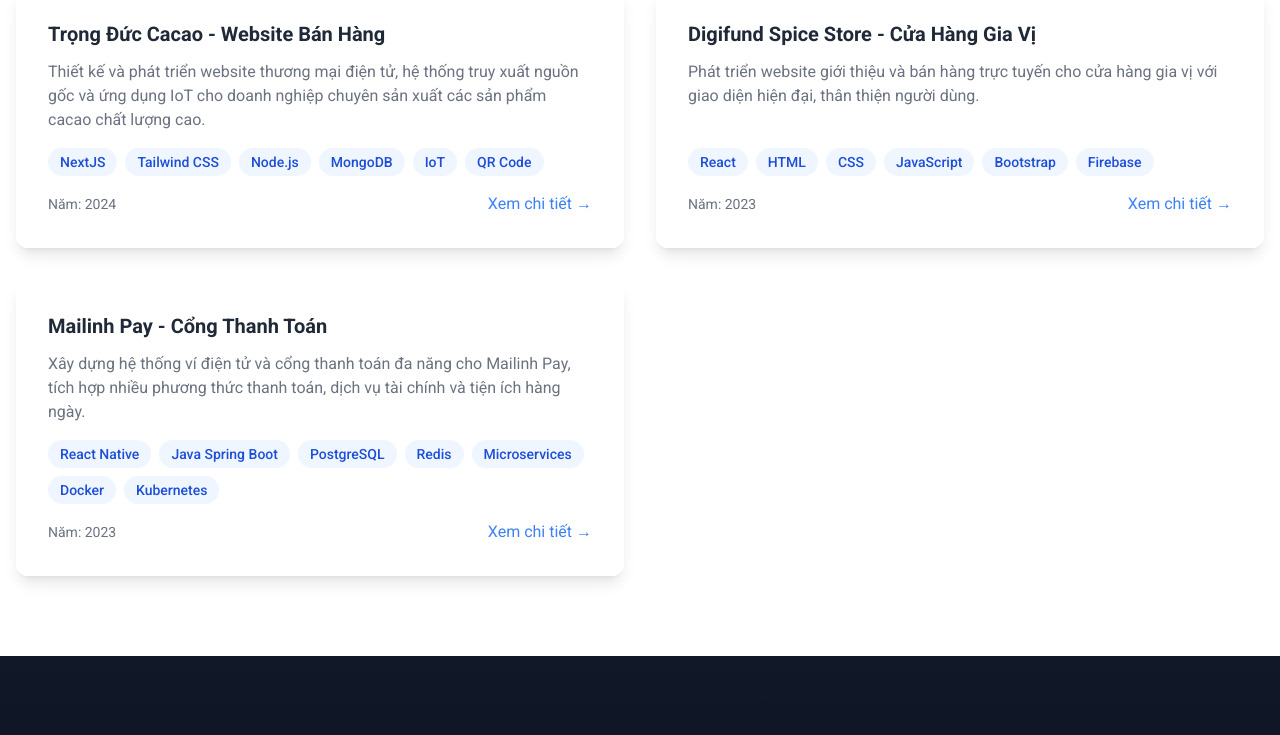
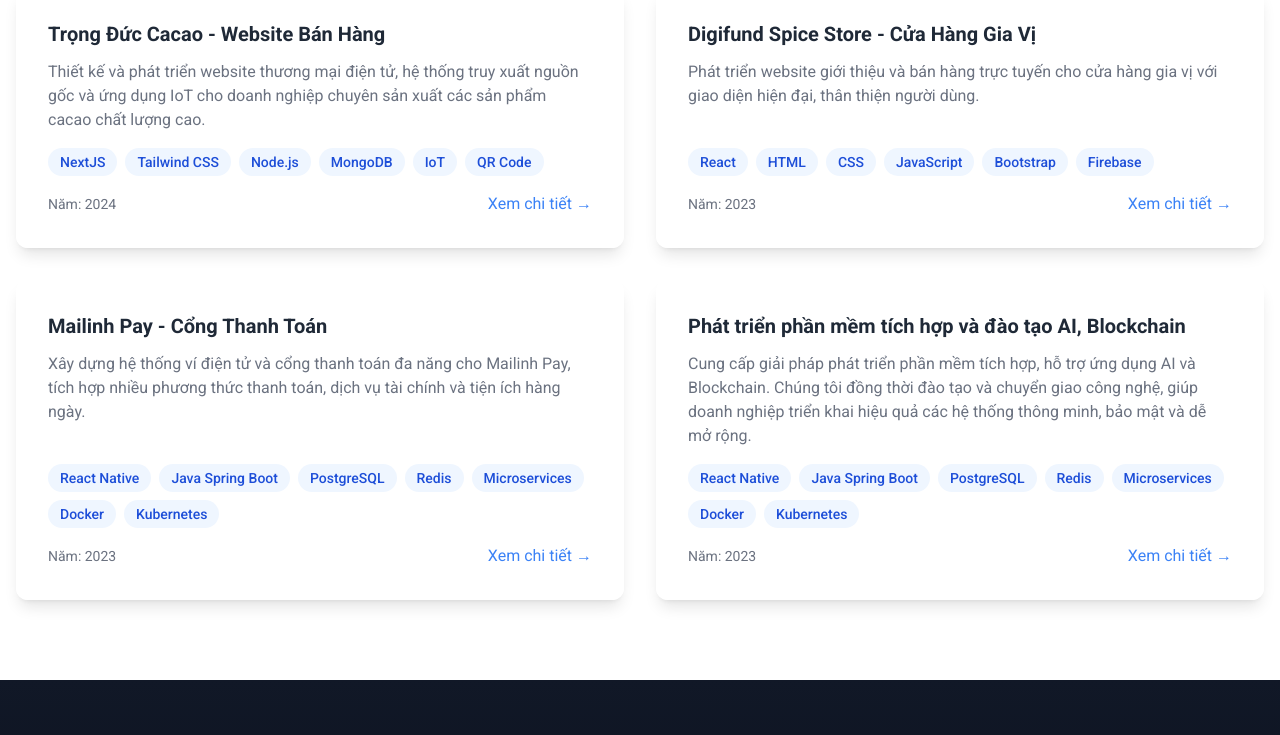
Before and after one commit to VPA2103/web-rigel-tech, a Next.js app: page /projects in a window 1280 px wide. Shown: the part 596-1331 px from the top of the page. Built offline with nearby package versions, Linux system fonts and the light colour scheme.

Commit message:
xong themd data

```diff
--- a/src/app/layout.tsx
+++ b/src/app/layout.tsx
@@ -15,12 +15,12 @@ export const viewport: Viewport = {
 };
 
 export const metadata: Metadata = {
-  title: "Rigel Tech - Công nghệ tài chính số | Giải pháp Fintech hàng đầu",
+  title: "RIGEL TECH - Công nghệ tài chính số | Giải pháp Fintech hàng đầu",
   description:
-    "Rigel Tech - Đối tác tin cậy trong hành trình chuyển đổi số của doanh nghiệp. Cung cấp giải pháp tài chính số, blockchain và AI tiên tiến.",
+    "RIGEL TECH - Đối tác tin cậy trong hành trình chuyển đổi số của doanh nghiệp. Cung cấp giải pháp tài chính số, blockchain và AI tiên tiến.",
   keywords:
-    "Rigel Tech, fintech, blockchain, AI, digital transformation, financial technology, công nghệ tài chính, chuyển đổi số, tài chính số",
-  authors: [{ name: "Rigel Tech", url: "https://digifund.com.vn" }],
+    "RIGEL TECH, fintech, blockchain, AI, digital transformation, financial technology, công nghệ tài chính, chuyển đổi số, tài chính số",
+  authors: [{ name: "RIGEL TECH", url: "https://digifund.com.vn" }],
   robots: "index, follow",
   alternates: {
     canonical: "https://digifund.com.vn",
@@ -28,16 +28,16 @@ export const metadata: Metadata = {
   openGraph: {
     type: "website",
     url: "https://digifund.com.vn",
-    title: "Rigel Tech - Công nghệ tài chính số | Giải pháp Fintech hàng đầu",
+    title: "RIGEL TECH - Công nghệ tài chính số | Giải pháp Fintech hàng đầu",
     description:
-      "Rigel Tech - Đối tác tin cậy trong hành trình chuyển đổi số của doanh nghiệp",
-    siteName: "Rigel Tech",
+      "RIGEL TECH - Đối tác tin cậy trong hành trình chuyển đổi số của doanh nghiệp",
+    siteName: "RIGEL TECH",
     images: [{ url: "/images/og-image.jpg" }],
   },
   twitter: {
     card: "summary_large_image",
-    site: "@Rigel Tech",
-    title: "Rigel Tech - Công nghệ tài chính số | Giải pháp Fintech hàng đầu",
+    site: "@RIGEL TECH",
+    title: "RIGEL TECH - Công nghệ tài chính số | Giải pháp Fintech hàng đầu",
     description: "Giải pháp tài chính số và chuyển đổi số cho doanh nghiệp",
     images: [{ url: "/images/twitter-image.jpg" }],
   },
--- a/src/app/projects/data.ts
+++ b/src/app/projects/data.ts
@@ -146,4 +146,36 @@ export const projects: Project[] = [
         ],
         gallery: ["/projects/project-5.jpg", "/projects/project-5-1.png"],
     },
+    {
+        id: "project-5",
+        title: "Phát triển phần mềm tích hợp và đào tạo AI, Blockchain",
+        description:
+            "Cung cấp giải pháp phát triển phần mềm tích hợp, hỗ trợ ứng dụng AI và Blockchain. Chúng tôi đồng thời đào tạo và chuyển giao công nghệ, giúp doanh nghiệp triển khai hiệu quả các hệ thống thông minh, bảo mật và dễ mở rộng.",
+        image: "/projects/project-5.png",
+        tech: [
+            "React Native",
+            "Java Spring Boot",
+            "PostgreSQL",
+            "Redis",
+            "Microservices",
+            "Docker",
+            "Kubernetes",
+        ],
+        year: "2023",
+        fullDescription:
+            "Ứng dụng ví điện tử và cổng thanh toán toàn diện phát triển cho Mailinh Group, cho phép người dùng thực hiện đa dạng giao dịch tài chính từ chuyển tiền, thanh toán hóa đơn đến nạp tiền điện thoại và mua sắm online. Hệ thống được xây dựng trên nền tảng công nghệ hiện đại, đảm bảo tính bảo mật cao và trải nghiệm người dùng mượt mà.",
+        challenge:
+            "Xây dựng hệ thống có khả năng xử lý khối lượng giao dịch lớn, đảm bảo bảo mật thông tin nhạy cảm, tuân thủ các quy định về thanh toán điện tử của Ngân hàng Nhà nước, và tích hợp với nhiều nhà cung cấp dịch vụ khác nhau.",
+        solution:
+            "Triển khai kiến trúc microservices có khả năng mở rộng cao, sử dụng hệ thống xác thực hai lớp kết hợp với mã hóa đầu cuối, xây dựng hệ thống giám sát giao dịch thời gian thực và phát triển API trung gian để kết nối với các đối tác.",
+        results: [
+            "Xử lý hơn 200.000 giao dịch mỗi ngày với tỷ lệ thành công 99.8%",
+            "Đạt 500.000+ lượt tải về trên Google Play Store",
+            "Giảm 60% thời gian xử lý giao dịch so với phương thức truyền thống",
+            "Tích hợp thành công với hơn 50 nhà cung cấp dịch vụ thanh toán",
+            "Đạt chứng nhận bảo mật PCI DSS cho hệ thống thanh toán",
+            "Tăng trưởng người dùng 40% mỗi quý từ khi ra mắt",
+        ],
+        gallery: ["/projects/project-5.jpg", "/projects/project-5-1.png"],
+    },
 ];
--- a/src/components/home/AboutSection.tsx
+++ b/src/components/home/AboutSection.tsx
@@ -15,7 +15,7 @@ export default function AboutSection() {
                                 Sáng tạo & Chuyên môn
                             </h3>
                             <p className="text-lg leading-relaxed text-gray-800">
-                                Rigel Tech là công ty công nghệ với đội ngũ kỹ sư phần mềm giàu nhiệt huyết và sáng tạo. Chúng tôi chuyên phát triển các giải pháp web hiện đại và ứng dụng di động thông minh, giúp doanh nghiệp bắt kịp xu hướng công nghệ mới.
+                                RIGEL TECH là công ty công nghệ với đội ngũ kỹ sư phần mềm giàu nhiệt huyết và sáng tạo. Chúng tôi chuyên phát triển các giải pháp web hiện đại và ứng dụng di động thông minh, giúp doanh nghiệp bắt kịp xu hướng công nghệ mới.
                             </p>
                         </div>
                         <div className="grid grid-cols-2 gap-6">
```
Also changed, not shown: src/constants/data.ts (+13 -0 lines).
